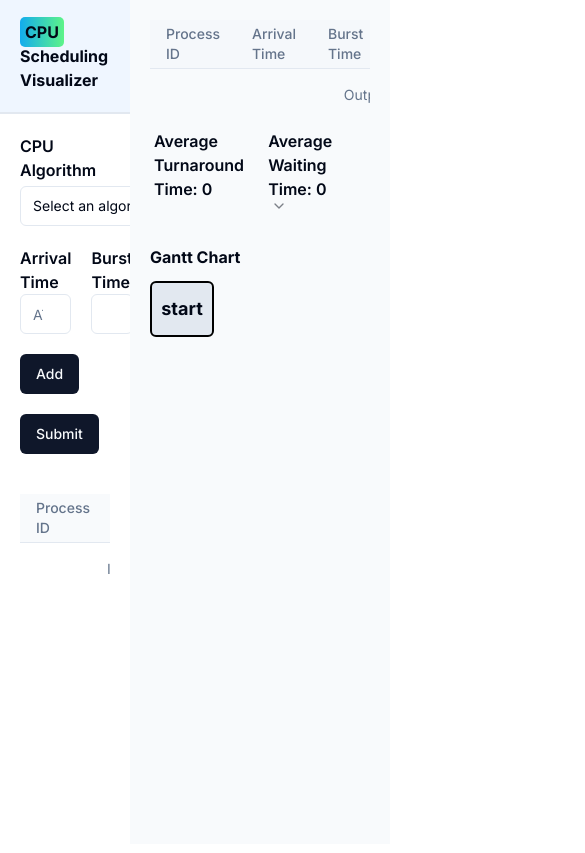
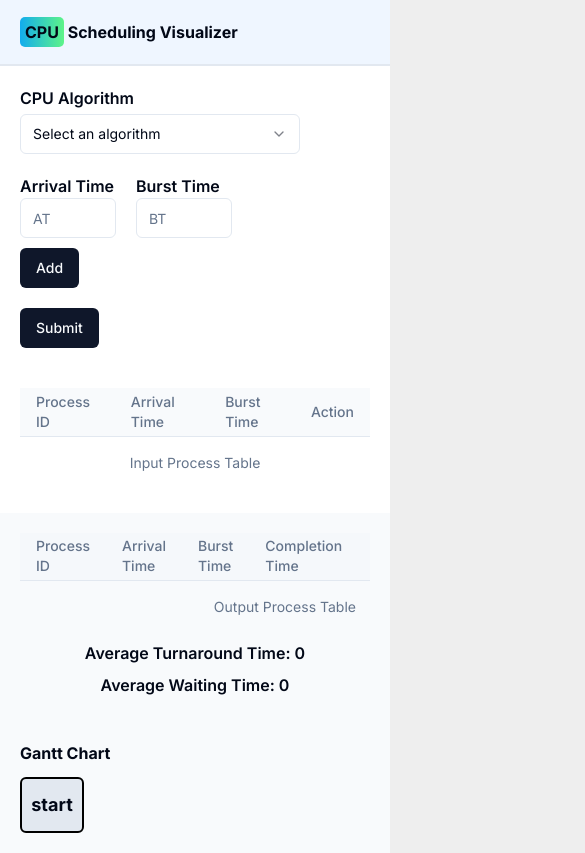
Before and after one commit to Ribhav-Singla/CPU-Scheduling-Visualizer, a Next.js app: page /algorithms in a window 390 px wide. Shown: the top 853 px of the page, 585 px wide, since content can reach past the window. Built offline with nearby package versions, Linux system fonts and the light colour scheme.

Commit message:
made responsive

```diff
--- a/app/(components)/inputProcessTable.tsx
+++ b/app/(components)/inputProcessTable.tsx
@@ -25,7 +25,8 @@ function InputProcessTable() {
   };
 
   return (
-    <div className="max-w-md 2xl:max-w-lg pl-5 pt-5 pr-5 2xl:pr-5">
+    // <div className="max-w-md 2xl:max-w-lg pl-5 pt-5 pr-5 2xl:pr-5">
+    <div className="pt-5 px-5">
       <Table>
         <TableCaption>Input Process Table</TableCaption>
         <TableHeader className="bg-muted/50">
--- a/app/(components)/outputProcessTable.tsx
+++ b/app/(components)/outputProcessTable.tsx
@@ -22,7 +22,8 @@ function OutputProcessTable() {
   const averageWaitingTime = useRecoilValue(average_waiting_time);
 
   return (
-    <div className="max-w-2xl lg:max-w-3xl xl:max-w-4xl pl-5 pt-5 pr-5 2xl:pr-0">
+    // <div className="max-w-2xl lg:max-w-3xl xl:max-w-4xl pl-5 pt-5 pr-5 2xl:pr-0">
+    <div className="pt-5 px-5">
       <Table>
         <TableCaption>Output Process Table</TableCaption>
         <TableHeader className="bg-muted/50">
@@ -62,7 +63,7 @@ function OutputProcessTable() {
         </TableBody>
       </Table>
       <br />
-      <div className="flex justify-evenly px-1">
+      <div className="flex flex-col lg:flex-row justify-evenly items-center px-1 gap-y-2">
         <div>
           <p className="font-semibold">Average Turnaround Time: {averageTurnaroundTime}</p>
         </div>
--- a/app/(components)/processInserter.tsx
+++ b/app/(components)/processInserter.tsx
@@ -1,93 +1,98 @@
 "use client";
 import React, { useState } from "react";
 import { Button } from "@/components/ui/button";
-import { Input } from "@/components/ui/input"
+import { Input } from "@/components/ui/input";
 import { algorithmState } from "../(recoil)/store";
 import { timeQuantumState } from "../(recoil)/store";
 import { processesState } from "../(recoil)/store";
-import { useRecoilValue, useSetRecoilState ,useRecoilState } from "recoil";
-import {motion} from 'framer-motion';
+import { useRecoilValue, useSetRecoilState, useRecoilState } from "recoil";
+import { motion } from "framer-motion";
 
 function ProcessInserter() {
   const algorithm = useRecoilValue(algorithmState);
   const setProccesses = useSetRecoilState(processesState);
-  const [timeQuantum,setTimeQuantum] = useRecoilState(timeQuantumState);
+  const [timeQuantum, setTimeQuantum] = useRecoilState(timeQuantumState);
 
-  const [arrivalTime,setArrivalTime] = useState(-1);
-  const [burstTime,setBurstTime] = useState(-1);
-  const [priority,setPriority] = useState(-1);
+  const [arrivalTime, setArrivalTime] = useState(-1);
+  const [burstTime, setBurstTime] = useState(-1);
+  const [priority, setPriority] = useState(-1);
 
-  const handleAddProcess = ()=>{
-    if(!algorithm){
+  const handleAddProcess = () => {
+    if (!algorithm) {
       alert("Select an algorithm");
-    }
-    else if(algorithm === 'priority_preemptive' || algorithm === 'priority_non_preemptive'){
-      if((arrivalTime!=-1 && burstTime!=-1 && priority!=-1)){
-        setProccesses((prev)=>{
-          return [...prev, {arrival_time: arrivalTime,burst_time: burstTime,priority : priority}];
-        })
+    } else if (
+      algorithm === "priority_preemptive" ||
+      algorithm === "priority_non_preemptive"
+    ) {
+      if (arrivalTime != -1 && burstTime != -1 && priority != -1) {
+        setProccesses((prev) => {
+          return [
+            ...prev,
+            {
+              arrival_time: arrivalTime,
+              burst_time: burstTime,
+              priority: priority,
+            },
+          ];
+        });
         setArrivalTime(-1);
         setBurstTime(-1);
         setPriority(-1);
-      }else{
+      } else {
+        alert("Please fill all fields");
+      }
+    } else {
+      if (arrivalTime != -1 && burstTime != -1) {
+        setProccesses((prev) => {
+          return [
+            ...prev,
+            { arrival_time: arrivalTime, burst_time: burstTime },
+          ];
+        });
+        setArrivalTime(-1);
+        setBurstTime(-1);
+      } else {
         alert("Please fill all fields");
       }
     }
-    else{
-      if(arrivalTime!=-1 && burstTime!=-1){
-        setProccesses((prev)=>{
-          return [...prev, { arrival_time: arrivalTime, burst_time: burstTime}]
-        })
-        setArrivalTime(-1);
-        setBurstTime(-1);
-      }else{
-        alert("Please fill all fields");
-      }
-    }
-  }
+  };
 
-  return <div>
+  return (
+    <div>
       <div className="process_inserter_container pl-5 pt-5">
-
         <div className="arrival_burst_time_container">
           <div>
-          <label htmlFor="arrival time" className="font-semibold">Arrival Time</label>
-          <Input type="number" placeholder="AT" className="max-w-24" min={0} value={arrivalTime == -1 ? '' : arrivalTime} onChange={(e)=>setArrivalTime(Number(e.target.value))}/>
+            <label htmlFor="arrival time" className="font-semibold">
+              Arrival Time
+            </label>
+            <Input
+              type="number"
+              placeholder="AT"
+              className="max-w-24"
+              min={0}
+              value={arrivalTime == -1 ? "" : arrivalTime}
+              onChange={(e) => setArrivalTime(Number(e.target.value))}
+            />
           </div>
           <div>
-          <label htmlFor="burst time" className="font-semibold">Burst Time</label>
-          <Input type="number" placeholder="BT" className="max-w-24" min={0} value={burstTime == -1 ? '' : burstTime} onChange={(e)=>setBurstTime(Number(e.target.value))} />
+            <label htmlFor="burst time" className="font-semibold">
+              Burst Time
+            </label>
+            <Input
+              type="number"
+              placeholder="BT"
+              className="max-w-24"
+              min={0}
+              value={burstTime == -1 ? "" : burstTime}
+              onChange={(e) => setBurstTime(Number(e.target.value))}
+            />
           </div>
         </div>
 
+        <div className="flex justify-center items-end gap-5">
+          {algorithm === "priority_preemptive" ||
+          algorithm === "priority_non_preemptive" ? (
             <div className="priority_container">
-        { algorithm === 'priority_preemptive' || algorithm === 'priority_non_preemptive' ?
-          <motion.div initial={{
-            opacity: 0,
-            y: 50,
-            scale: 0.5,
-          }}
-          animate={{
-            opacity: 1,
-            y: 0,
-            scale: 1,
-          }}
-          transition={{
-            duration: 0.5,
-          }}>
-            <label htmlFor="priority" className="font-semibold">Priority</label>
-            <Input type="number" placeholder="Priority" className="max-w-24 " min={0} value={priority == -1 ? '' : priority} onChange={(e)=>setPriority(Number(e.target.value))} />
-          </motion.div>
-          : ''
-        }
-      </div>
-
-      <div className="add_process_container">
-        <Button className="add_process_btn" onClick={handleAddProcess}>Add</Button>
-      </div>
-
-    </div>
-    { algorithm === 'round_robin' ?
               <motion.div
                 initial={{
                   opacity: 0,
@@ -102,13 +107,66 @@ function ProcessInserter() {
                 transition={{
                   duration: 0.5,
                 }}
-      className="pl-5 pt-5">
-        <label htmlFor="time_quantum" className="font-semibold">Time Quantum</label>
-        <Input type="number" placeholder="TQ" className="max-w-28" value={timeQuantum} min={0} onChange={(e)=>setTimeQuantum(Number(e.target.value))}/>
+              >
+                <label htmlFor="priority" className="font-semibold">
+                  Priority
+                </label>
+                <Input
+                  type="number"
+                  placeholder="Priority"
+                  className="max-w-24 "
+                  min={0}
+                  value={priority == -1 ? "" : priority}
+                  onChange={(e) => setPriority(Number(e.target.value))}
+                />
               </motion.div>
-      : ''
-    }
             </div>
+          ) : (
+            ""
+          )}
+
+          <div className="add_process_container">
+            <Button className="add_process_btn" onClick={handleAddProcess}>
+              Add
+            </Button>
+          </div>
+        </div>
+      </div>
+
+      {algorithm === "round_robin" ? (
+        <motion.div
+          initial={{
+            opacity: 0,
+            y: 50,
+            scale: 0.5,
+          }}
+          animate={{
+            opacity: 1,
+            y: 0,
+            scale: 1,
+          }}
+          transition={{
+            duration: 0.5,
+          }}
+          className="pl-5 pt-5"
+        >
+          <label htmlFor="time_quantum" className="font-semibold">
+            Time Quantum
+          </label>
+          <Input
+            type="number"
+            placeholder="TQ"
+            className="max-w-28"
+            value={timeQuantum}
+            min={0}
+            onChange={(e) => setTimeQuantum(Number(e.target.value))}
+          />
+        </motion.div>
+      ) : (
+        ""
+      )}
+    </div>
+  );
 }
 
 export default ProcessInserter;
--- a/app/algorithms/page.tsx
+++ b/app/algorithms/page.tsx
@@ -20,11 +20,13 @@ import axios from "axios";
 export default function Algorithm() {
   const algorithm = useRecoilValue(algorithmState);
   const processes = useRecoilValue(processesState);
-  const time_quantum = useRecoilValue(timeQuantumState)
+  const time_quantum = useRecoilValue(timeQuantumState);
   const currAlgorithm = useSetRecoilState(currAlgorithmState);
   const setOutputProcessesState = useSetRecoilState(outputProcessesState);
   const setOutputGanntChartProcess = useSetRecoilState(ganntChart_processState);
-  const setOutputGanntChartStartTime = useSetRecoilState(ganntChart_startTimeState);
+  const setOutputGanntChartStartTime = useSetRecoilState(
+    ganntChart_startTimeState
+  );
   const setAverageTurnaroundTime = useSetRecoilState(average_turnaround_time);
   const setAverageWaitingTime = useSetRecoilState(average_waiting_time);
 
@@ -40,10 +42,16 @@ export default function Algorithm() {
             n: processes.length,
             processes: processes,
           });
-          setOutputProcessesState(JSON.parse(response.data.output.process_output));
+          setOutputProcessesState(
+            JSON.parse(response.data.output.process_output)
+          );
           setOutputGanntChartProcess(response.data.output.ganntChart_process);
-          setOutputGanntChartStartTime(response.data.output.ganntChart_startTime);
-          setAverageTurnaroundTime(response.data.output.average_turnaround_time);
+          setOutputGanntChartStartTime(
+            response.data.output.ganntChart_startTime
+          );
+          setAverageTurnaroundTime(
+            response.data.output.average_turnaround_time
+          );
           setAverageWaitingTime(response.data.output.average_waiting_time);
         } catch (error) {
           console.log("error occured while running fcfs: ", error);
@@ -62,10 +70,16 @@ export default function Algorithm() {
             n: processes.length,
             processes: processes,
           });
-          setOutputProcessesState(JSON.parse(response.data.output.process_output));
+          setOutputProcessesState(
+            JSON.parse(response.data.output.process_output)
+          );
           setOutputGanntChartProcess(response.data.output.ganntChart_process);
-          setOutputGanntChartStartTime(response.data.output.ganntChart_startTime);
-          setAverageTurnaroundTime(response.data.output.average_turnaround_time);
+          setOutputGanntChartStartTime(
+            response.data.output.ganntChart_startTime
+          );
+          setAverageTurnaroundTime(
+            response.data.output.average_turnaround_time
+          );
           setAverageWaitingTime(response.data.output.average_waiting_time);
         } catch (error) {
           console.log("error occured while running sjf: ", error);
@@ -84,10 +98,16 @@ export default function Algorithm() {
             n: processes.length,
             processes: processes,
           });
-          setOutputProcessesState(JSON.parse(response.data.output.process_output));
+          setOutputProcessesState(
+            JSON.parse(response.data.output.process_output)
+          );
           setOutputGanntChartProcess(response.data.output.ganntChart_process);
-          setOutputGanntChartStartTime(response.data.output.ganntChart_startTime);
-          setAverageTurnaroundTime(response.data.output.average_turnaround_time);
+          setOutputGanntChartStartTime(
+            response.data.output.ganntChart_startTime
+          );
+          setAverageTurnaroundTime(
+            response.data.output.average_turnaround_time
+          );
           setAverageWaitingTime(response.data.output.average_waiting_time);
         } catch (error) {
           console.log("error occured while running sjf: ", error);
@@ -106,10 +126,16 @@ export default function Algorithm() {
             n: processes.length,
             processes: processes,
           });
-          setOutputProcessesState(JSON.parse(response.data.output.process_output));
+          setOutputProcessesState(
+            JSON.parse(response.data.output.process_output)
+          );
           setOutputGanntChartProcess(response.data.output.ganntChart_process);
-          setOutputGanntChartStartTime(response.data.output.ganntChart_startTime);
-          setAverageTurnaroundTime(response.data.output.average_turnaround_time);
+          setOutputGanntChartStartTime(
+            response.data.output.ganntChart_startTime
+          );
+          setAverageTurnaroundTime(
+            response.data.output.average_turnaround_time
+          );
           setAverageWaitingTime(response.data.output.average_waiting_time);
         } catch (error) {
           console.log("error occured while running priority: ", error);
@@ -128,10 +154,16 @@ export default function Algorithm() {
             n: processes.length,
             processes: processes,
           });
-          setOutputProcessesState(JSON.parse(response.data.output.process_output));
+          setOutputProcessesState(
+            JSON.parse(response.data.output.process_output)
+          );
           setOutputGanntChartProcess(response.data.output.ganntChart_process);
-          setOutputGanntChartStartTime(response.data.output.ganntChart_startTime);
-          setAverageTurnaroundTime(response.data.output.average_turnaround_time);
+          setOutputGanntChartStartTime(
+            response.data.output.ganntChart_startTime
+          );
+          setAverageTurnaroundTime(
+            response.data.output.average_turnaround_time
+          );
           setAverageWaitingTime(response.data.output.average_waiting_time);
         } catch (error) {
           console.log(
@@ -150,14 +182,20 @@ export default function Algorithm() {
         currAlgorithm(algorithm);
         try {
           const response = await axios.post("/api/round_robin", {
-            time_quantum : time_quantum,
+            time_quantum: time_quantum,
             n: processes.length,
             processes: processes,
           });
-          setOutputProcessesState(JSON.parse(response.data.output.process_output));
+          setOutputProcessesState(
+            JSON.parse(response.data.output.process_output)
+          );
           setOutputGanntChartProcess(response.data.output.ganntChart_process);
-          setOutputGanntChartStartTime(response.data.output.ganntChart_startTime);
-          setAverageTurnaroundTime(response.data.output.average_turnaround_time);
+          setOutputGanntChartStartTime(
+            response.data.output.ganntChart_startTime
+          );
+          setAverageTurnaroundTime(
+            response.data.output.average_turnaround_time
+          );
           setAverageWaitingTime(response.data.output.average_waiting_time);
         } catch (error) {
           console.log("error occured while running round robin: ", error);
@@ -168,21 +206,31 @@ export default function Algorithm() {
 
   return (
     <>
-      <div className="grid grid-cols-12 h-screen">
-        <div className="col-span-4">
+      <div className="grid grid-cols-12 h-screen max-w-[1280px] mx-auto bg-white">
+        <div className="col-span-12 xl:col-span-4">
           <div className="pl-5 pt-5 pb-5 bg-blue-50 border-b-2">
             <h1 className="lg:text-[22px] xl:text-[25px] font-bold">
               <span className="cpu_schedular">CPU</span> Scheduling Visualizer
             </h1>
           </div>
-          <SelectAlgorithm />
-          <ProcessInserter />
-          <div className="p-5">
-            <Button onClick={handleSubmit}>Submit</Button>
+
+          <div className="grid grid-cols-1 lg:grid-cols-2 xl:flex xl:flex-col">
+            <div>
+              <div>
+                <SelectAlgorithm />
+                <ProcessInserter />
+              </div>
+              <div className="p-5">
+                <Button onClick={handleSubmit}>Submit</Button>
+              </div>
+            </div>
+            <div className="mb-10 lg:mb-0">
+              <InputProcessTable />
+            </div>
           </div>
-          <InputProcessTable />
         </div>
-        <div className="col-span-8 bg-slate-50">
+
+        <div className="col-span-12 xl:col-span-8 bg-slate-50">
           <OutputProcessTable />
           <br />
           <GanttChart />
--- a/app/globals.css
+++ b/app/globals.css
@@ -65,11 +65,12 @@
   }
   body {
     @apply bg-background text-foreground;
+    background-color: #eeeeee;
   }
 }
 
 .landing_page_cont{
-  background-color: rgb(238, 238, 238);
+  background-color: #eeeeee;
   height: 100vh;
 }
 
@@ -127,7 +128,7 @@ ul{
 }
 
 
-@media screen  and (max-width: 1280px) {
+@media screen  and (max-width: 450px) {
   .process_inserter_container{
     flex-direction: column;
     justify-content: flex-start;
--- a/app/page.tsx
+++ b/app/page.tsx
@@ -5,7 +5,7 @@ import { motion } from "framer-motion";
 export default function Home() {
   return (
     <>
-      <div className="landing_page_cont">
+      <div className="landing_page_cont max-w-[1280px] w-full mx-auto">
         <div className="flex flex-col justify-center items-center landing_container pt-10">
           <motion.h1
             initial={{ opacity: 0 }}
```
Lines whose indentation alone changed are shown as unchanged.
